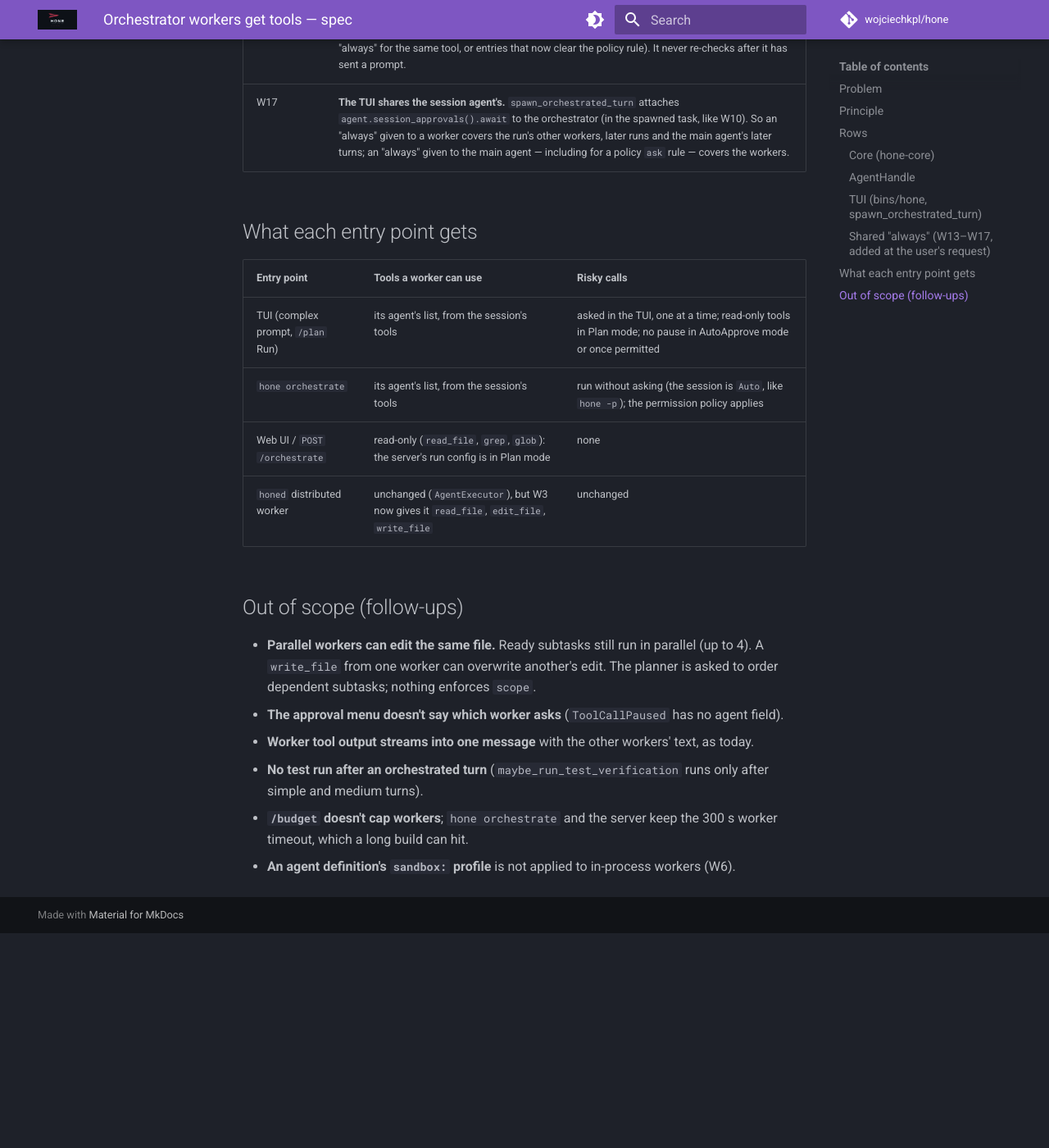
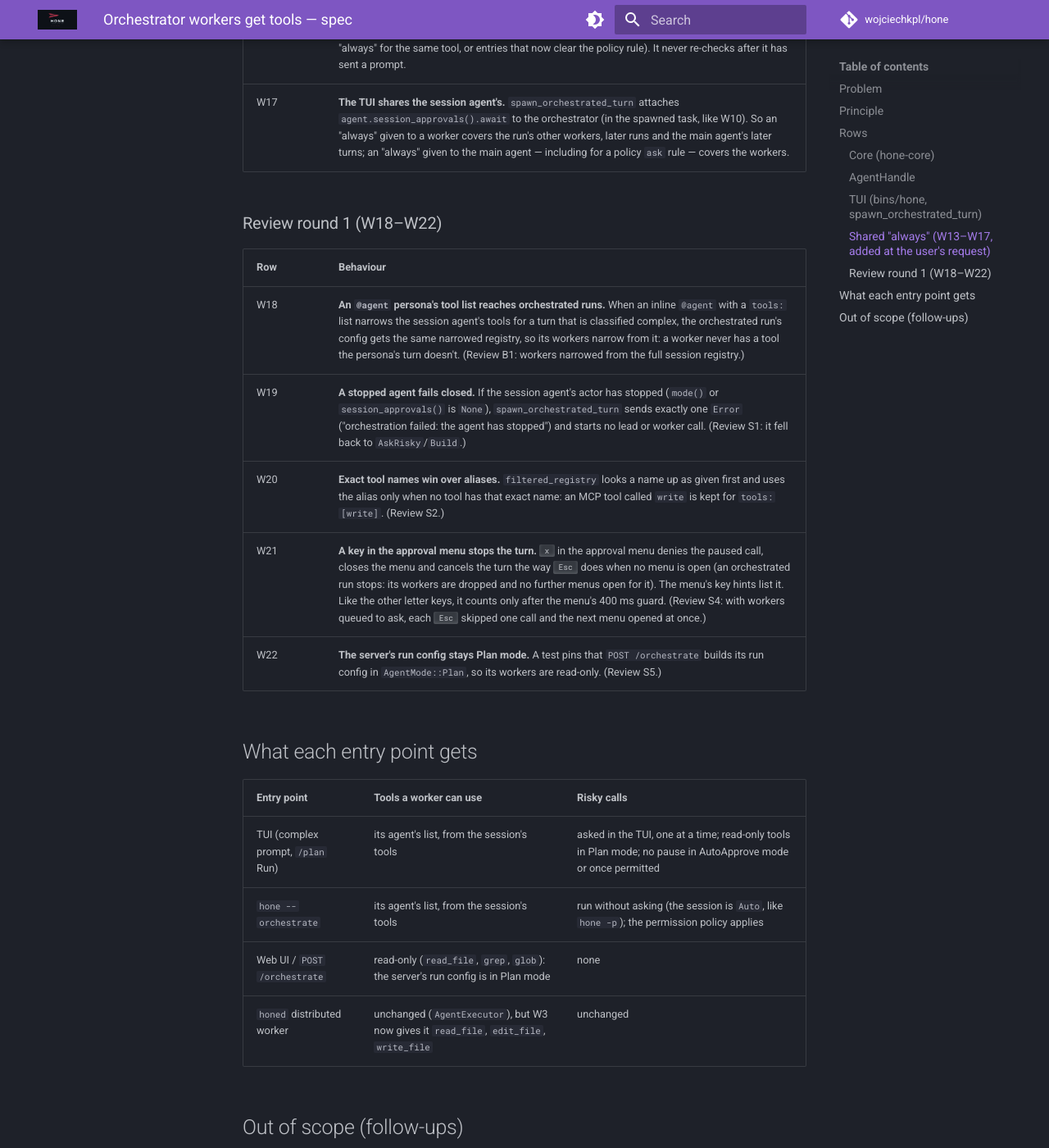
Before and after one commit to wojciechkpl/hone, an MkDocs documentation site: the page built from docs/plans/worker-tools-spec.md, in a window 1280 px wide and 1400 px high, scrolled down 3469 px. Shown: the whole window at 82% size. Built offline with MkDocs 1.6.1 and Material for MkDocs 9.7.7, drawn with Linux system fonts in a browser that asks for light colours; comment, search, counter and statistics services are not loaded; before the commit the page ends 4607 px from its top, so only the background shows below that; some of the changed text lies outside the part shown.

Commit message:
docs: shared "always" answers, review round 1 rows (W18-W22)
Spec rows for the review's fixes. CHANGELOG, permissions, architecture
and tutorial pages no longer say orchestrated turns never prompt; the
CLI flag is --orchestrate.

```diff
--- a/docs/plans/worker-tools-spec.md
+++ b/docs/plans/worker-tools-spec.md
@@ -1,6 +1,6 @@
 # Orchestrator workers get tools — spec
 
-Branch `fix/worker-tools`. Contract for the TDD rounds: rows W1–W17.
+Branch `fix/worker-tools`. Contract for the TDD rounds: rows W1–W22.
 
 ## Problem
 
@@ -73,7 +73,7 @@ flowchart LR
 | Row | Behaviour |
 |---|---|
 | W10 | **The run uses the agent's current approval policy and mode.** Inside the spawned task, before building the orchestrator, the config takes `agent.approval_policy().await` and `agent.mode().await` (on `None`, the config keeps its own mode). So "always" answers given earlier in the session, earlier `/permit`s and `/mode` changes reach the workers. Done in the task, not in the UI loop (never wait on the actor from the UI loop). |
-| W11 | **No per-worker timeout in the TUI.** `spawn_orchestrated_turn` builds the orchestrator with `without_worker_timeout()`; Esc stops the run. `hone orchestrate` and the web server keep the 300 s default. |
+| W11 | **No per-worker timeout in the TUI.** `spawn_orchestrated_turn` builds the orchestrator with `without_worker_timeout()`; Esc stops the run. `hone --orchestrate` and the web server keep the 300 s default. |
 | W12 | **A worker's tool calls reach the TUI.** `ToolCallStart`, `ToolCallPaused`, `ApprovalRequired` and `ToolCallEnd` from a worker are forwarded to the TUI channel; a `StepAction` sent on the session's step channel answers a worker's pause; the run still ends with exactly one `Done` (G14 of the plan-gate spec). |
 
 ### Shared "always" (W13–W17, added at the user's request)
@@ -91,12 +91,22 @@ every worker of every orchestrated run, whichever of them asked. Today an
 | W16 | **Workers of a run share one.** The orchestrator attaches one `SessionApprovals` to every worker: its own by default (so workers share even outside the TUI), or the one passed to `Orchestrator::with_session_approvals`. A worker that was going to ask — including one waiting for its turn on the step channel — checks again once it holds the channel, before it sends a prompt, and doesn't ask if an "always" given meanwhile now covers the call (another worker's "always" for the same tool, or entries that now clear the policy rule). It never re-checks after it has sent a prompt. |
 | W17 | **The TUI shares the session agent's.** `spawn_orchestrated_turn` attaches `agent.session_approvals().await` to the orchestrator (in the spawned task, like W10). So an "always" given to a worker covers the run's other workers, later runs and the main agent's later turns; an "always" given to the main agent — including for a policy `ask` rule — covers the workers. |
 
+### Review round 1 (W18–W22)
+
+| Row | Behaviour |
+|---|---|
+| W18 | **An `@agent` persona's tool list reaches orchestrated runs.** When an inline `@agent` with a `tools:` list narrows the session agent's tools for a turn that is classified complex, the orchestrated run's config gets the same narrowed registry, so its workers narrow from it: a worker never has a tool the persona's turn doesn't. (Review B1: workers narrowed from the full session registry.) |
+| W19 | **A stopped agent fails closed.** If the session agent's actor has stopped (`mode()` or `session_approvals()` is `None`), `spawn_orchestrated_turn` sends exactly one `Error` ("orchestration failed: the agent has stopped") and starts no lead or worker call. (Review S1: it fell back to `AskRisky`/`Build`.) |
+| W20 | **Exact tool names win over aliases.** `filtered_registry` looks a name up as given first and uses the alias only when no tool has that exact name: an MCP tool called `write` is kept for `tools: [write]`. (Review S2.) |
+| W21 | **A key in the approval menu stops the turn.** <kbd>x</kbd> in the approval menu denies the paused call, closes the menu and cancels the turn the way <kbd>Esc</kbd> does when no menu is open (an orchestrated run stops: its workers are dropped and no further menus open for it). The menu's key hints list it. Like the other letter keys, it counts only after the menu's 400 ms guard. (Review S4: with workers queued to ask, each <kbd>Esc</kbd> skipped one call and the next menu opened at once.) |
+| W22 | **The server's run config stays Plan mode.** A test pins that `POST /orchestrate` builds its run config in `AgentMode::Plan`, so its workers are read-only. (Review S5.) |
+
 ## What each entry point gets
 
 | Entry point | Tools a worker can use | Risky calls |
 |---|---|---|
 | TUI (complex prompt, `/plan` Run) | its agent's list, from the session's tools | asked in the TUI, one at a time; read-only tools in Plan mode; no pause in AutoApprove mode or once permitted |
-| `hone orchestrate` | its agent's list, from the session's tools | run without asking (the session is `Auto`, like `hone -p`); the permission policy applies |
+| `hone --orchestrate` | its agent's list, from the session's tools | run without asking (the session is `Auto`, like `hone -p`); the permission policy applies |
 | Web UI / `POST /orchestrate` | read-only (`read_file`, `grep`, `glob`): the server's run config is in Plan mode | none |
 | `honed` distributed worker | unchanged (`AgentExecutor`), but W3 now gives it `read_file`, `edit_file`, `write_file` | unchanged |
 
@@ -112,7 +122,14 @@ every worker of every orchestrated run, whichever of them asked. Today an
   text, as today.
 - **No test run after an orchestrated turn** (`maybe_run_test_verification`
   runs only after simple and medium turns).
-- **`/budget` doesn't cap workers**; `hone orchestrate` and the server keep the
+- **`/budget` doesn't cap workers**; `hone --orchestrate` and the server keep the
   300 s worker timeout, which a long build can hit.
 - **An agent definition's `sandbox:` profile** is not applied to in-process
   workers (W6).
+- **A worker for an agent name not in the registry** (a planner typo) gets the
+  whole session registry, as the main agent has; least privilege would give it
+  read-only tools (review N3).
+- **Shell commands keep running after Esc or a worker timeout**: the shell tool
+  doesn't kill its child on drop (review N4; also true for the main agent).
+- **The approval policy and mode are taken when the run starts**: switching to
+  Plan mode mid-run doesn't stop running workers from writing.
```
Also changed, not shown: CHANGELOG.md (+11 -8 lines), docs/architecture.md (+2 -2 lines), docs/architecture/orchestration-gui-flow.md (+2 -2 lines), docs/permissions-and-sandbox.md (+4 -1 lines), docs/tutorials/orchestration-gui.md (+7 -3 lines).
